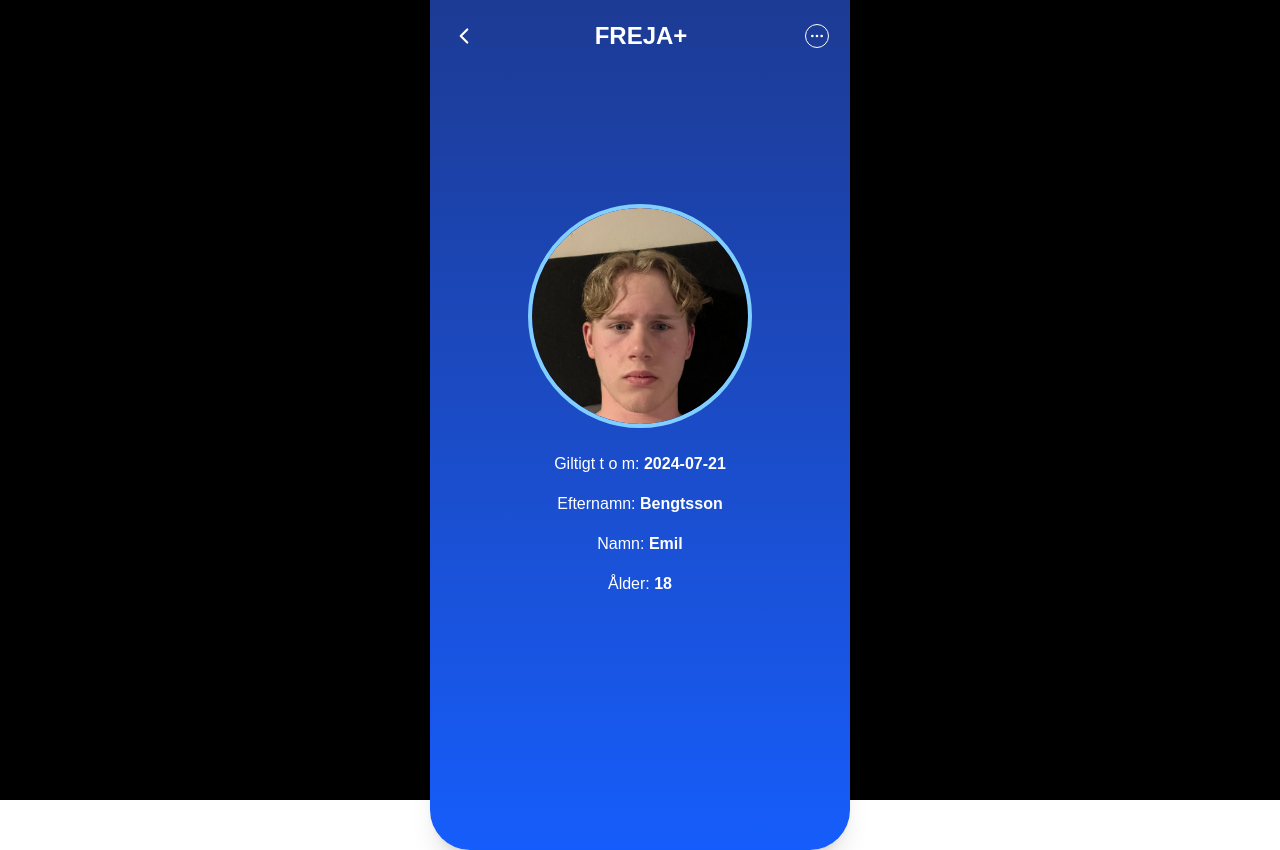
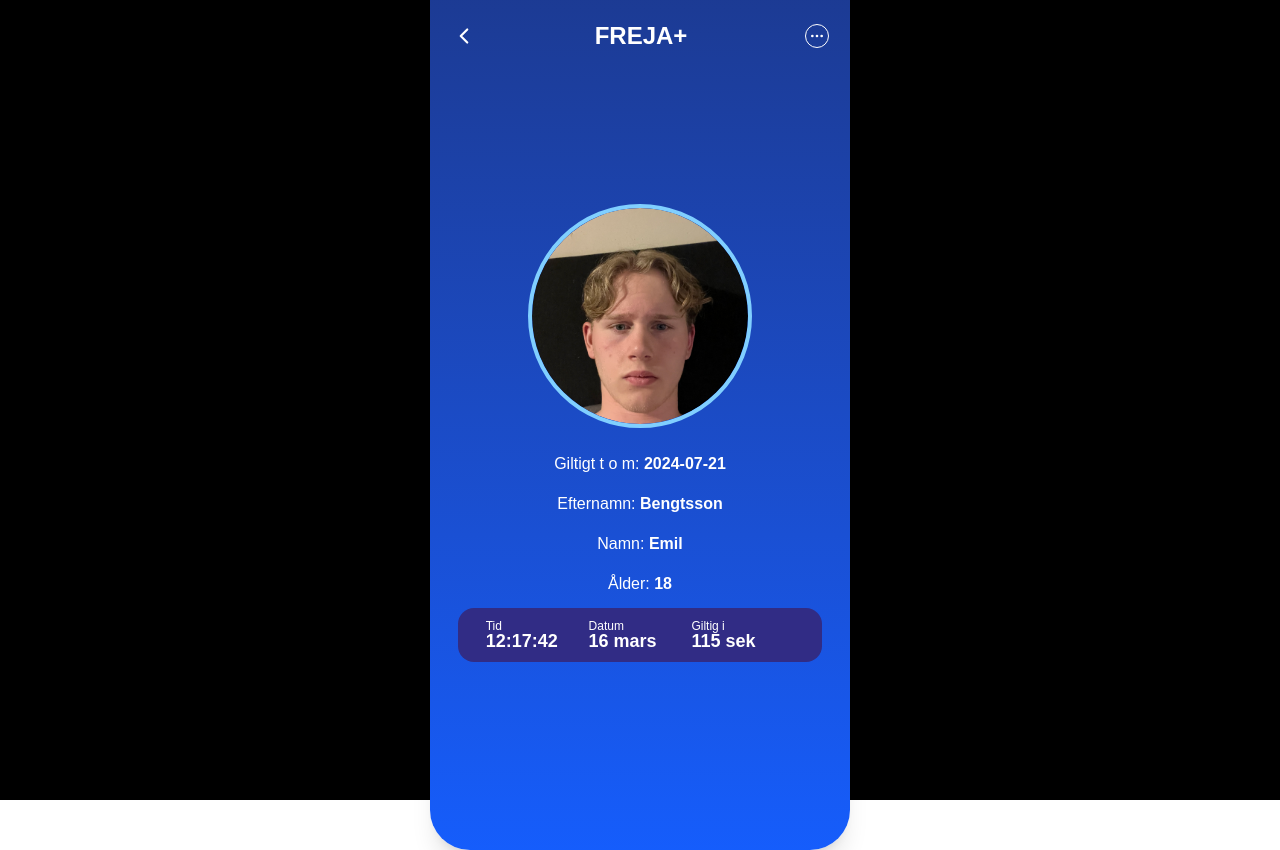
Before and after one commit to nosiposifer/FrejaEID, a Next.js app: page / in a window 1280 px wide. Built offline with nearby package versions, Linux system fonts and the light colour scheme.

Commit message:
Fixed Particles init error

```diff
--- a/src/app/FrejaID.tsx
+++ b/src/app/FrejaID.tsx
@@ -1,10 +1,10 @@
 "use client";
 
-import React, { useState, useEffect, useCallback } from "react";
+import React, { useState, useEffect } from "react";
 import Image from "next/image";
 import { QRCodeSVG } from "qrcode.react";
 import { ChevronLeft, MoreHorizontal } from "lucide-react";
-import { Engine, MoveDirection } from "@tsparticles/engine";
+import { MoveDirection, Engine } from "@tsparticles/engine";
 import { loadSlim } from "@tsparticles/slim";
 import Particles from "@tsparticles/react";
 
@@ -25,6 +25,13 @@ const FrejaID = () => {
     return () => clearInterval(interval);
   }, []);
 
+  useEffect(() => {
+    const loadParticles = async (engine: Engine) => {
+      await loadSlim(engine);
+    };
+    loadParticles;
+  }, []);
+
   const formatTime = (date: Date | null) =>
     date
       ? date.toLocaleTimeString("sv-SE", { hour: "2-digit", minute: "2-digit", second: "2-digit" })
@@ -32,12 +39,6 @@ const FrejaID = () => {
 
   const formatDate = (date: Date | null) =>
     date ? date.toLocaleDateString("sv-SE", { day: "2-digit", month: "short" }) : "-- --";
-
-  const particlesInit = useCallback(async (engine: unknown) => {
-    const castedEngine = engine as Engine; // Castar till rätt typ
-    console.log("Particles Init", castedEngine);
-    await loadSlim(castedEngine);
-  }, []);
 
   const particlesOptions = {
     fullScreen: { enable: false },
@@ -102,6 +103,24 @@ const FrejaID = () => {
         <p className="text-base mt-4 w-[90%] text-center">Efternamn: <span className="font-bold">Bengtsson</span></p>
         <p className="text-base mt-4 w-[90%] text-center">Namn: <span className="font-bold">Emil</span></p>
         <p className="text-base mt-4 w-[90%] text-center">Ålder: <span className="font-bold">18</span></p>
+
+        {/* Time, Date, Validity */}
+        <div className="bg-indigo-900 py-3 px-4 mt-3 rounded-2xl w-[98%] text-center flex flex-col items-center relative z-10">
+          <div className="grid grid-cols-3 w-full text-sm px-3">
+            <div className="flex flex-col items-start">
+              <p className="text-xs leading-none">Tid</p>
+              <p className="font-bold text-lg leading-none">{formatTime(currentTime)}</p>
+            </div>
+            <div className="flex flex-col items-start">
+              <p className="text-xs leading-none">Datum</p>
+              <p className="font-bold text-lg leading-none">{formatDate(currentTime)}</p>
+            </div>
+            <div className="flex flex-col items-start">
+              <p className="text-xs leading-none">Giltig i</p>
+              <p className="font-bold text-lg leading-none">{validityTime} sek</p>
+            </div>
+          </div>
+        </div>
       </div>
     </div>
   );
```
